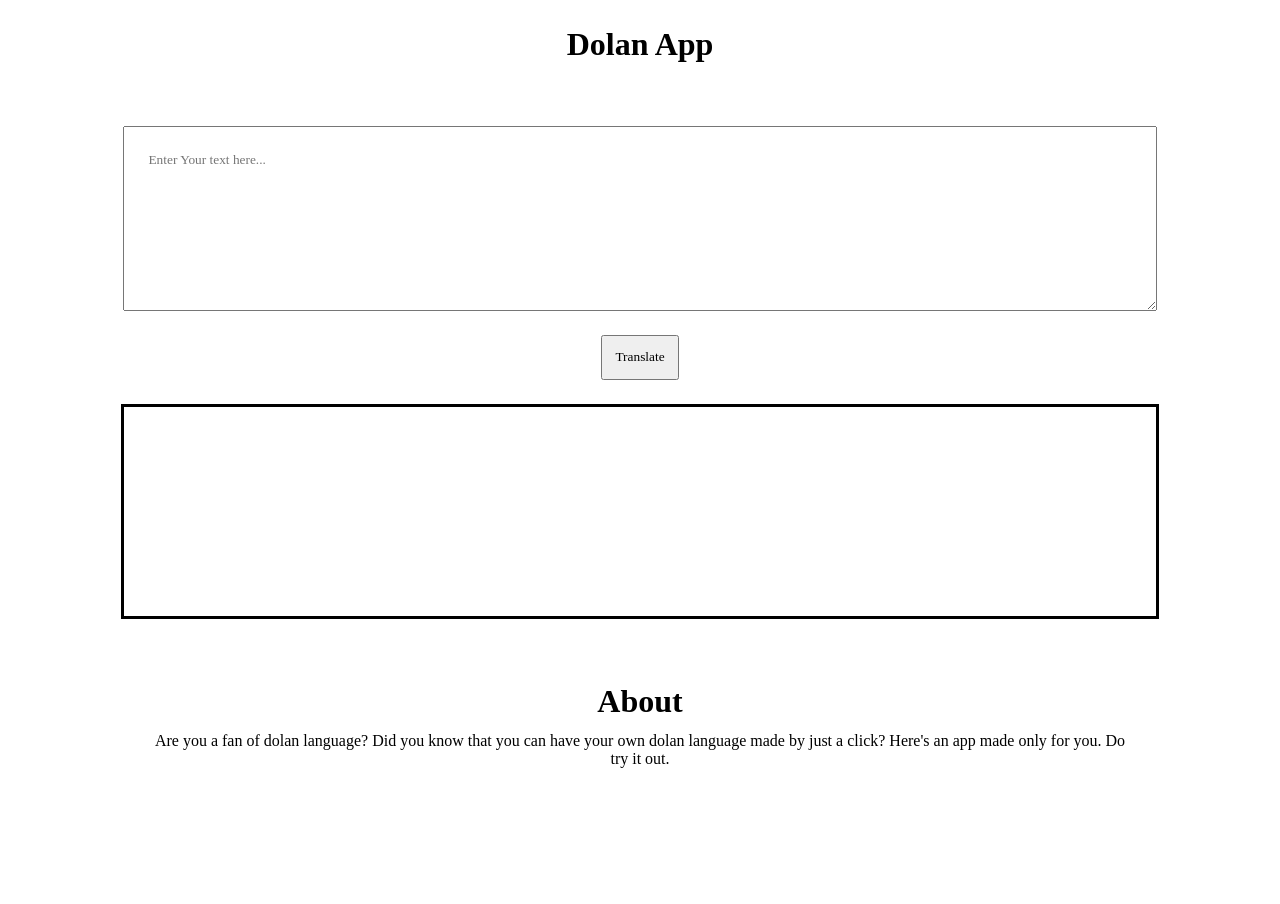
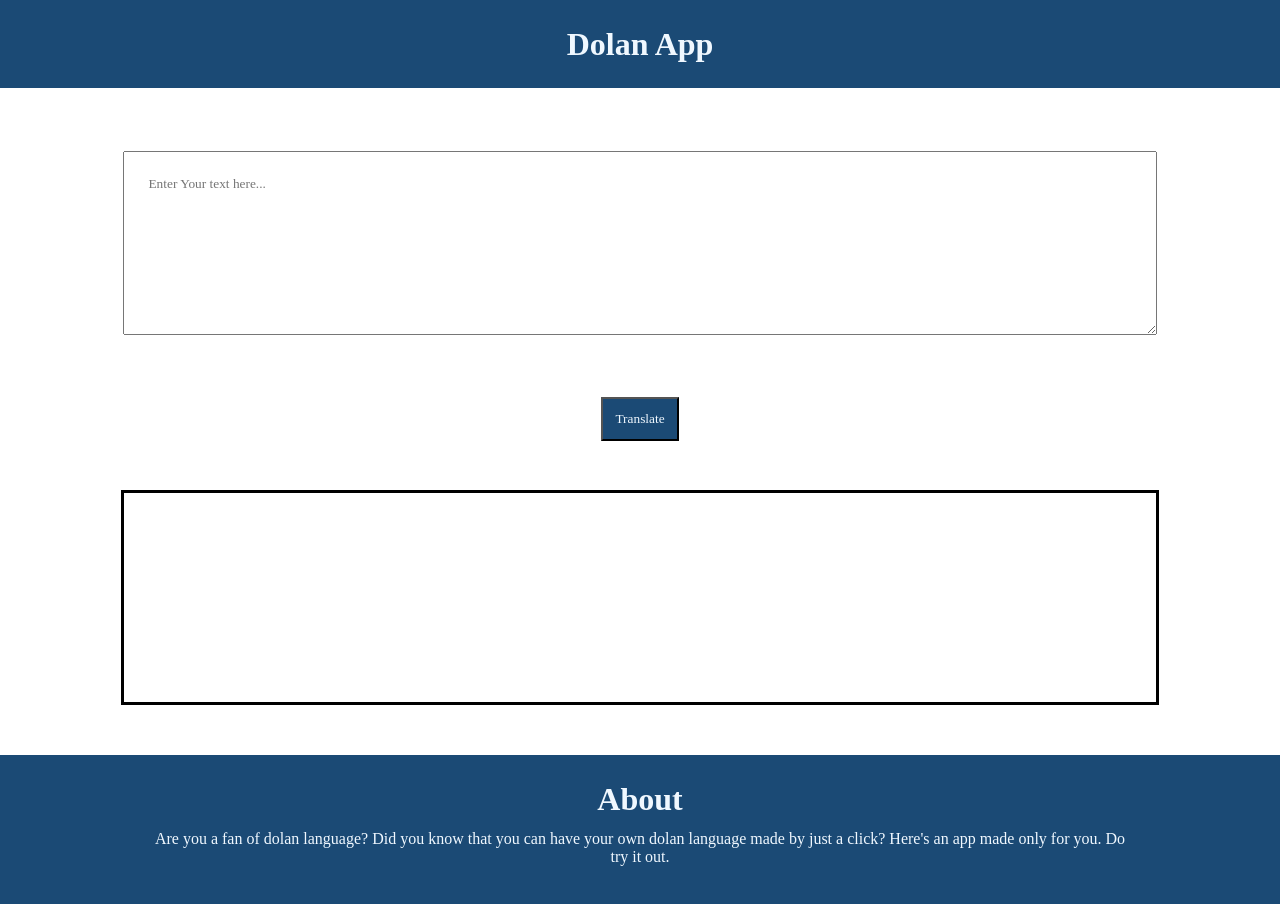
Before and after one commit to patildeep07/dolan-app, a plain HTML site: page index.html in a window 1280 px wide. Before the commit the page ends 806 px from the top, so only its background shows below. Drawn offline with Linux system fonts and the light colour scheme.

Commit message:
basic css completed

```diff
--- a/style.css
+++ b/style.css
@@ -9,6 +9,8 @@
     display: flex;
     justify-content: center;
     align-items: center;
+    background-color: #1b4a75;
+    color:aliceblue;
 }
 
 #mainContainer {
@@ -23,28 +25,32 @@
     height: 10em;
     width: 80%;
     padding: 2%;
-    margin: 1%;
+    margin: 3%;
 }
 
 #translate {
-    margin: 1%;
+    margin: 2%;
     padding: 1%;
+    background-color: #1b4a75;
+    color: aliceblue;
 }
 
 #outputDiv {
     height: 10em;
     width: 80%;
     padding: 2%;
-    margin: 1%;
+    margin: 2%;
     border: solid;
 }
 
 #footer {
+    color:aliceblue;
     padding: 2%;
     display: flex;
     justify-content: center;
     align-items: center;
     flex-direction: column;
+    background-color: #1b4a75;
 
 }
 
@@ -52,4 +58,5 @@
     text-align: center;
     width: 80%;
     padding: 1%;
+
 }
```
